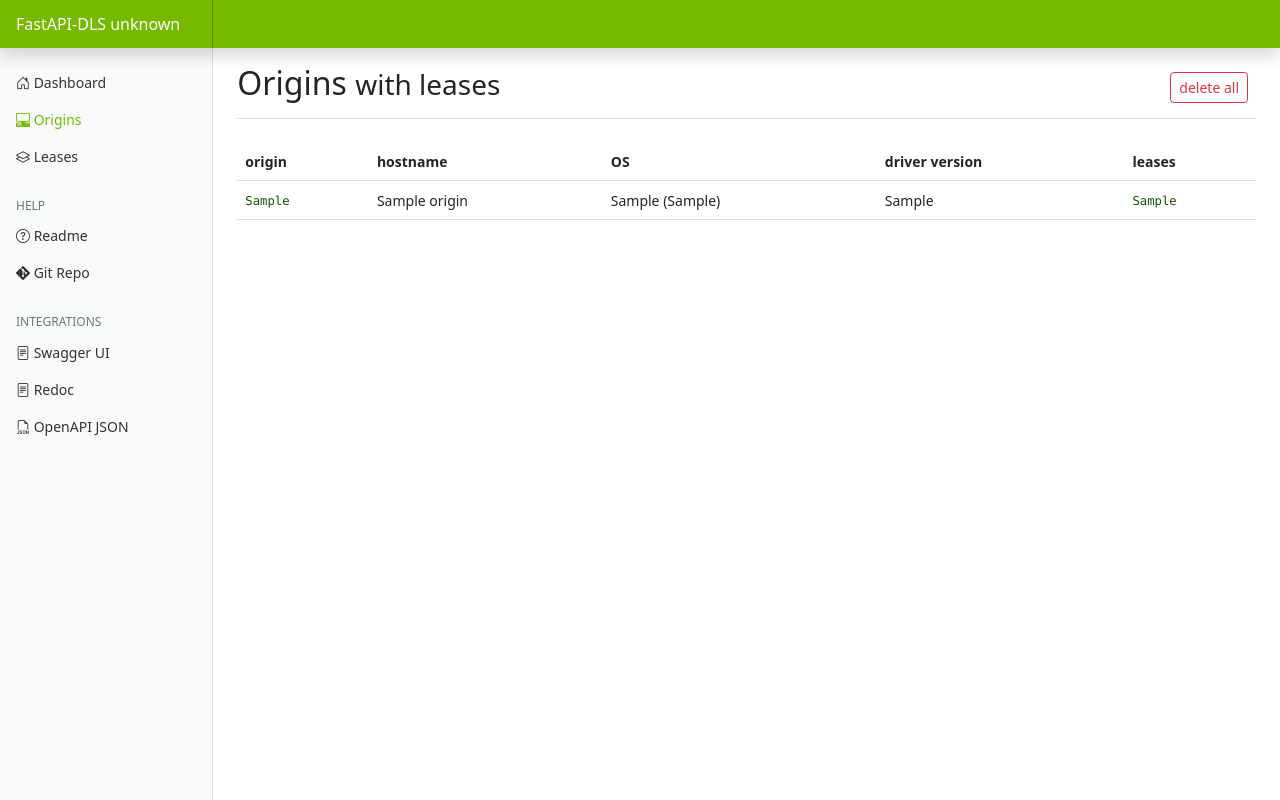
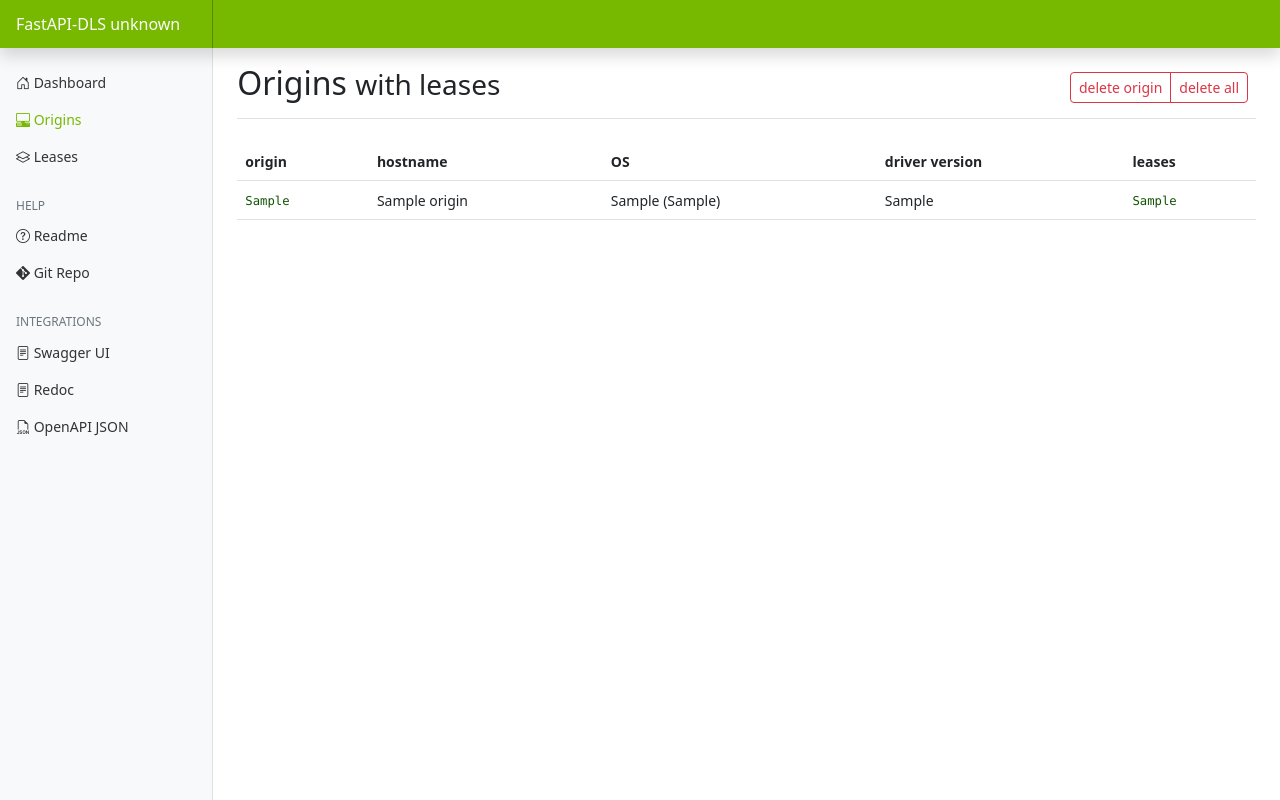
Before and after one commit to GreenDamTan/fastapi-dls_mirror, a FastAPI app: page /-/dashboard/origins in a window 1280 px wide. Run offline with FastAPI, Linux system fonts and the light colour scheme; tables that the repository leaves empty hold one stand-in row (values such as "Sample post"); parts of the project's set-up code (start-up, migrations or seed data) failed here and were passed over; some libraries are stand-ins or nearby versions.

Commit message:
fixed refreshing data after deleting some origin or lease

```diff
--- a/app/static/assets/js/helper.js
+++ b/app/static/assets/js/helper.js
@@ -102,7 +102,6 @@ async function deleteOrigins() {
     let xhr = new XMLHttpRequest();
     xhr.open("DELETE", '/-/origins', true);
     xhr.send();
-    await fetchOriginsWithLeases()
 }
 
 async function deleteOrigin(origin_ref) {
--- a/app/templates/views/dashboard_leases.html
+++ b/app/templates/views/dashboard_leases.html
@@ -10,7 +10,9 @@
             <h1 class="h2">Leases <small>with origin</small></h1>
             <div class="btn-toolbar mb-2 mb-md-0">
                 <div class="btn-group me-2">
-                <button type="button" class="btn btn-sm btn-outline-danger" onclick="deleteLease();load();">delete lease</button>
+                    <button type="button" class="btn btn-sm btn-outline-danger" onclick="deleteLease().finally(() => load())">
+                        delete lease
+                    </button>
                 </div>
             </div>
         </div>
--- a/app/templates/views/dashboard_origins.html
+++ b/app/templates/views/dashboard_origins.html
@@ -10,7 +10,12 @@
             <h1 class="h2">Origins <small>with leases</small></h1>
             <div class="btn-toolbar mb-2 mb-md-0">
                 <div class="btn-group me-2">
-                <button type="button" class="btn btn-sm btn-outline-danger" onclick="deleteOrigins()">delete all</button>
+                    <button type="button" class="btn btn-sm btn-outline-danger" onclick="deleteOrigin().finally(() => load())">
+                        delete origin
+                    </button>
+                    <button type="button" class="btn btn-sm btn-outline-danger" onclick="deleteOrigins().finally(() => load())">
+                        delete all
+                    </button>
                 </div>
             </div>
         </div>
@@ -22,7 +27,11 @@
 {% block scripts %}
 {{ super() }}
     <script type="application/javascript">
+        function load() {
             const origins = document.getElementById('origins')
             fetchOriginsWithLeases(origins)
+        }
+
+        load()
     </script>
 {% endblock %}
```
Lines whose indentation alone changed are shown as unchanged.
